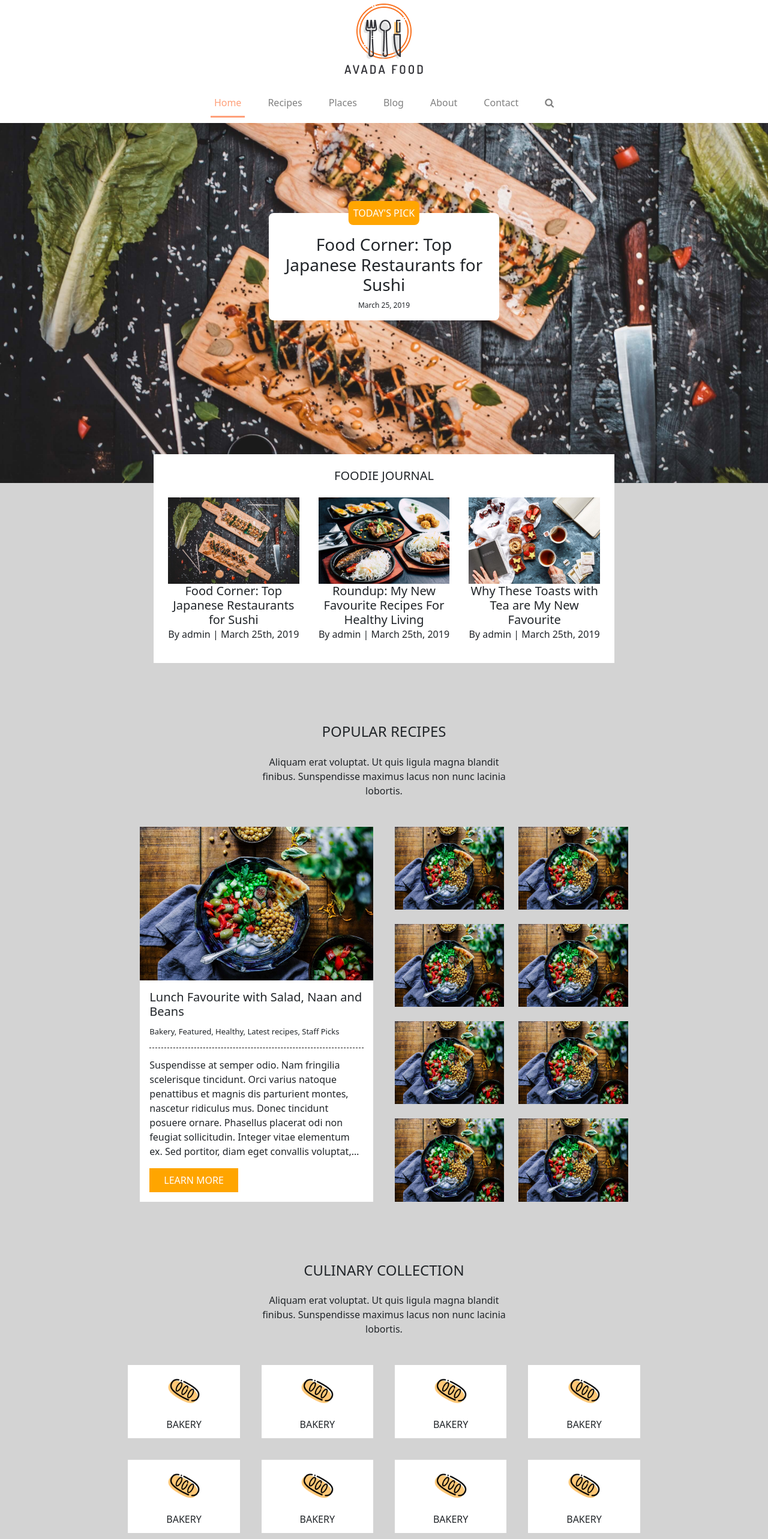
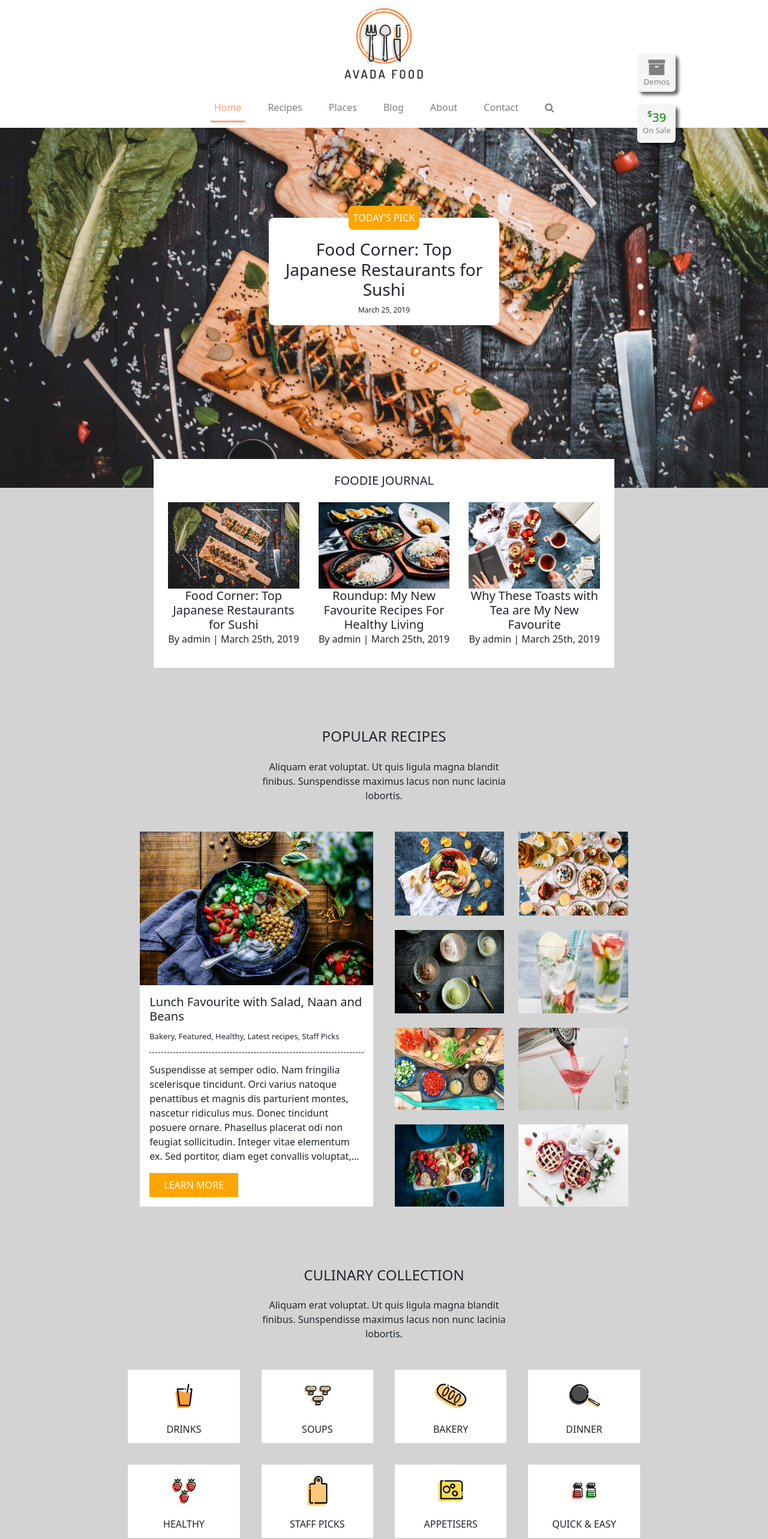
Before and after one commit to Bravehearts19/proj-html-vuejs, a Vue app: page / in a window 1280 px wide. Shown: the part 50-2615 px from the top of the page at 60% size. Built offline with nearby package versions, Linux system fonts and the light colour scheme.

Commit message:
Added all img Urls and created build

```diff
--- a/src/components/CulinaryCollection.vue
+++ b/src/components/CulinaryCollection.vue
@@ -22,36 +22,36 @@ export default {
         return {
             collectionsList: [
                 {
-                    imgUrl: require('../assets/baking-recipes.png'),
-                    title: "BAKERY",
+                    imgUrl: require('../assets/drinks-recipes.png'),
+                    title: "DRINKS",
+                },
+                {
+                    imgUrl: require('../assets/soups-recipes.png'),
+                    title: "SOUPS",
                 },
                 {
                     imgUrl: require('../assets/baking-recipes.png'),
                     title: "BAKERY",
                 },
                 {
-                    imgUrl: require('../assets/baking-recipes.png'),
-                    title: "BAKERY",
+                    imgUrl: require('../assets/dinner-recipes.png'),
+                    title: "DINNER",
                 },
                 {
-                    imgUrl: require('../assets/baking-recipes.png'),
-                    title: "BAKERY",
+                    imgUrl: require('../assets/healthy-recipes.png'),
+                    title: "HEALTHY",
                 },
                 {
-                    imgUrl: require('../assets/baking-recipes.png'),
-                    title: "BAKERY",
+                    imgUrl: require('../assets/staff-picks.png'),
+                    title: "STAFF PICKS",
                 },
                 {
-                    imgUrl: require('../assets/baking-recipes.png'),
-                    title: "BAKERY",
+                    imgUrl: require('../assets/premium-recipes.png'),
+                    title: "APPETISERS",
                 },
                 {
-                    imgUrl: require('../assets/baking-recipes.png'),
-                    title: "BAKERY",
-                },
-                {
-                    imgUrl: require('../assets/baking-recipes.png'),
-                    title: "BAKERY",
+                    imgUrl: require('../assets/quick-easy-recipes.png'),
+                    title: "QUICK & EASY",
                 },
             ]
         }
--- a/src/components/Header.vue
+++ b/src/components/Header.vue
@@ -1,5 +1,6 @@
 <template>
-    <header class="container">
+    <header class="container-fluid">
+        <div class="container">
             <div class="d-flex">
                 <ul>
                     <li>
@@ -33,6 +34,15 @@
                     </li>
                 </ul>
             </div>
+        </div>
+        <div class="header_tag_container_p1">
+            <i class="fa fa-archive" aria-hidden="true"></i>
+            <p>Demos</p>
+        </div>
+        <div class="header_tag_container_p2">
+            <h5><sup>$</sup>39</h5>
+            <p>On Sale</p>
+        </div>
     </header>
 </template>
 
--- a/src/components/Recipes.vue
+++ b/src/components/Recipes.vue
@@ -1,6 +1,5 @@
 <template>
     <div class="container-fluid recipes_container_fluid">
-        <!-- <div class="container d-flex justify-content-center h-100"> -->
         <div class="recipes_container">
             <div class="recipe_title_container">
                 <h4>POPULAR RECIPES</h4>
@@ -25,7 +24,6 @@
                 </div>
             </div>
         </div>
-        <!-- </div> -->
     </div>
 </template>
 
@@ -36,49 +34,49 @@ export default {
         return {
             recipesList: [
                 {
-                    poster: require('../assets/Yogurt-Nan.jpg'),
+                    poster: require('../assets/Mixed-fruits.jpg'),
                     title: "Lunch Favourite with Salad, Naan and Beans",
                     subtitle: "Bakery, Featured, Healthy, Latest recipes, Staff Picks",
                     text: "Suspendisse at semper odio. Nam fringilia scelerisque tincidunt. Orci varius natoque penattibus et magnis dis parturient montes, nascetur ridiculus mus. Donec tincidunt posuere ornare. Phasellus placerat odi non feugiat sollicitudin. Integer vitae elementum ex. Sed portitor, diam eget convallis voluptat, arcu tellus facilisis nulla, id dignissim oro leo id.",
                 },
                 {
-                    poster: require('../assets/Yogurt-Nan.jpg'),
+                    poster: require('../assets/r-rachel-park-366508-unsplash-min.jpg'),
                     title: "Lunch Favourite with Salad, Naan and Beans",
                     subtitle: "Bakery, Featured, Healthy, Latest recipes, Staff Picks",
                     text: "Suspendisse at semper odio. Nam fringilia scelerisque tincidunt. Orci varius natoque penattibus et magnis dis parturient montes, nascetur ridiculus mus. Donec tincidunt posuere ornare. Phasellus placerat odi non feugiat sollicitudin. Integer vitae elementum ex. Sed portitor, diam eget convallis voluptat, arcu tellus facilisis nulla, id dignissim oro leo id.",
                 },
                 {
-                    poster: require('../assets/Yogurt-Nan.jpg'),
+                    poster: require('../assets/r-michelle-tsang-500721-unsplash-min.jpg'),
                     title: "Lunch Favourite with Salad, Naan and Beans",
                     subtitle: "Bakery, Featured, Healthy, Latest recipes, Staff Picks",
                     text: "Suspendisse at semper odio. Nam fringilia scelerisque tincidunt. Orci varius natoque penattibus et magnis dis parturient montes, nascetur ridiculus mus. Donec tincidunt posuere ornare. Phasellus placerat odi non feugiat sollicitudin. Integer vitae elementum ex. Sed portitor, diam eget convallis voluptat, arcu tellus facilisis nulla, id dignissim oro leo id.",
                 },
                 {
-                    poster: require('../assets/Yogurt-Nan.jpg'),
+                    poster: require('../assets/quick-summer-drink-460x295.jpg'),
                     title: "Lunch Favourite with Salad, Naan and Beans",
                     subtitle: "Bakery, Featured, Healthy, Latest recipes, Staff Picks",
                     text: "Suspendisse at semper odio. Nam fringilia scelerisque tincidunt. Orci varius natoque penattibus et magnis dis parturient montes, nascetur ridiculus mus. Donec tincidunt posuere ornare. Phasellus placerat odi non feugiat sollicitudin. Integer vitae elementum ex. Sed portitor, diam eget convallis voluptat, arcu tellus facilisis nulla, id dignissim oro leo id.",
                 },
                 {
-                    poster: require('../assets/Yogurt-Nan.jpg'),
+                    poster: require('../assets/r-maarten-van-den-heuvel-400626-unsplash-min-460x295.jpg'),
                     title: "Lunch Favourite with Salad, Naan and Beans",
                     subtitle: "Bakery, Featured, Healthy, Latest recipes, Staff Picks",
                     text: "Suspendisse at semper odio. Nam fringilia scelerisque tincidunt. Orci varius natoque penattibus et magnis dis parturient montes, nascetur ridiculus mus. Donec tincidunt posuere ornare. Phasellus placerat odi non feugiat sollicitudin. Integer vitae elementum ex. Sed portitor, diam eget convallis voluptat, arcu tellus facilisis nulla, id dignissim oro leo id.",
                 },
                 {
-                    poster: require('../assets/Yogurt-Nan.jpg'),
+                    poster: require('../assets/perfect-cosmopolitan-460x295.jpg'),
                     title: "Lunch Favourite with Salad, Naan and Beans",
                     subtitle: "Bakery, Featured, Healthy, Latest recipes, Staff Picks",
                     text: "Suspendisse at semper odio. Nam fringilia scelerisque tincidunt. Orci varius natoque penattibus et magnis dis parturient montes, nascetur ridiculus mus. Donec tincidunt posuere ornare. Phasellus placerat odi non feugiat sollicitudin. Integer vitae elementum ex. Sed portitor, diam eget convallis voluptat, arcu tellus facilisis nulla, id dignissim oro leo id.",
                 },
                 {
-                    poster: require('../assets/Yogurt-Nan.jpg'),
+                    poster: require('../assets/fi2x-6-460x295.jpg'),
                     title: "Lunch Favourite with Salad, Naan and Beans",
                     subtitle: "Bakery, Featured, Healthy, Latest recipes, Staff Picks",
                     text: "Suspendisse at semper odio. Nam fringilia scelerisque tincidunt. Orci varius natoque penattibus et magnis dis parturient montes, nascetur ridiculus mus. Donec tincidunt posuere ornare. Phasellus placerat odi non feugiat sollicitudin. Integer vitae elementum ex. Sed portitor, diam eget convallis voluptat, arcu tellus facilisis nulla, id dignissim oro leo id.",
                 },
                 {
-                    poster: require('../assets/Yogurt-Nan.jpg'),
+                    poster: require('../assets/r-brooke-lark-96398-unsplash-min-460x295.jpg'),
                     title: "Lunch Favourite with Salad, Naan and Beans",
                     subtitle: "Bakery, Featured, Healthy, Latest recipes, Staff Picks",
                     text: "Suspendisse at semper odio. Nam fringilia scelerisque tincidunt. Orci varius natoque penattibus et magnis dis parturient montes, nascetur ridiculus mus. Donec tincidunt posuere ornare. Phasellus placerat odi non feugiat sollicitudin. Integer vitae elementum ex. Sed portitor, diam eget convallis voluptat, arcu tellus facilisis nulla, id dignissim oro leo id.",
--- a/src/styles/app.scss
+++ b/src/styles/app.scss
@@ -11,6 +11,8 @@ body {
 }
 /* Header component style */
 header {
+    position: relative;
+    .container {
         padding-bottom: $spacing_xs;
         ul {
             list-style: none;
@@ -31,8 +33,44 @@ header {
                     background-color: lightsalmon;
                     color: white;
                     border-radius: 6px;
+                    padding: $spacing_xxs;
                     border: 0;
                 }
+            }
+        }
+    }
+    .header_tag_container_p1,
+    .header_tag_container_p2 {
+        cursor: pointer;
+        position: absolute;
+        right: 12%;
+        background-color: whitesmoke;
+        color: gray;
+        display: flex;
+        flex-direction: column;
+        padding: $spacing_xs;
+        align-items: center;
+        justify-content: center;
+        height: 4rem;
+        aspect-ratio: 1 / 1;
+        border-radius: 6px;
+        box-shadow:  5px  5px 5px rgba($color: #000000, $alpha: 0.6);
+        p {
+            font-size: 13px;
+        }
+    }
+    .header_tag_container_p1 {
+        top: 53%;
+        z-index: 200;
+        i {
+            font-size: 30px;
+        }
+    }
+    .header_tag_container_p2 {
+        top: 85%;
+        z-index: 200;
+        h5 {
+            color: green;
         }
     }
 }
@@ -105,6 +143,7 @@ header {
         .article_card_container {
             width: calc(100% / 3);
             padding: 0 $spacing_m;
+            cursor: pointer;
             .image_container {
                 width: 100%;
                 img {
@@ -179,6 +218,7 @@ header {
                 row-gap: $spacing_l;
                 img {
                     width: calc(50% - $spacing_l / 2);
+                    cursor: pointer;
                 }
             }
         }
@@ -317,6 +357,14 @@ header {
                         }
                     }
                 }
+                >button {
+                    background-color: rgb(154, 154, 154);
+                    border: 0;
+                    color: black;
+                    padding: $spacing_m $spacing_l;
+                    width: 100%;
+                    margin-top: $spacing_xl;
+                }
             }
             .right_bottom_farm_to_table_container {
                 width: calc(40% - ($spacing_xxl / 2));
@@ -416,15 +464,16 @@ header {
                             align-items: center;
                             margin-bottom: $spacing_m;
                             .image_container {
-                                width: 30%;
+                                width: 20%;
                                 aspect-ratio: 1 / 1;
                                 border-radius: 50%;
                                 margin: $spacing_s;
                                 object-fit: contain;
+                                flex-shrink: 0;
+                                overflow: hidden;
+                                object-position: center;
                                 img {
-                                    aspect-ratio: 1 / 1;
-                                    width: 100%;
-                                    border-radius: 50%;
+                                    height: 100%;
                                 }
                             }
                             .mini_article_text_container {
```
Also changed, not shown: src/components/FarmToTable.vue (+11 -22 lines), 16 other files (tests, documents, lock files or other folders). Lines whose indentation alone changed are shown as unchanged.
